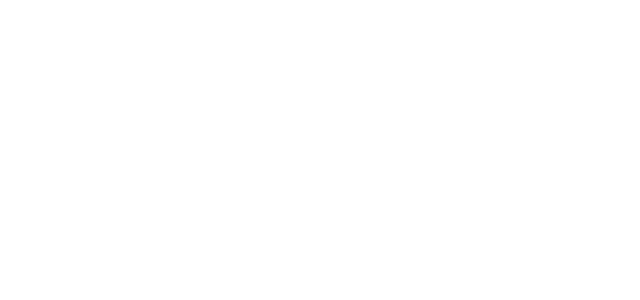
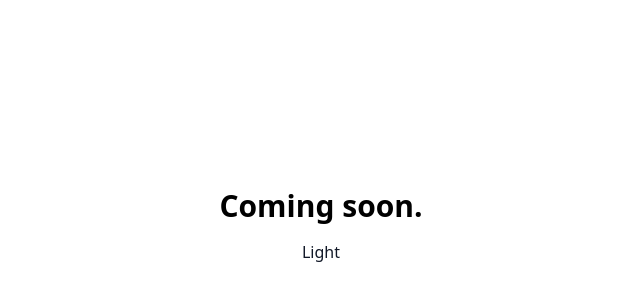
Before and after one commit to Mehmetali345Dev/website, a Nuxt app: page /blog in a window 1280 px wide. Before the commit this address had no page. Shown: the part 174-474 px from the top of the page, without its empty margins (319-959 px from the left). Built offline with nearby package versions, Linux system fonts and the light colour scheme; what @eggsydev/vue-lanyard would draw is missing.

Commit message:
Add coming soon page

```diff
--- a/src/components/Footer.vue
+++ b/src/components/Footer.vue
@@ -15,7 +15,7 @@
     "
   >
     <div class="grid md:flex justify-items-center md:justify-between w-8/12">
-      <a href="/" class="font-bold text-sm"
+      <a href="https://github.com/mehmetali345dev/mehmetali345.xyz" target="_blank" class="font-bold text-sm"
         >This website is open source on Github</a
       >
       <div class="md:flex hidden items-center space-x-4">
--- a/src/components/Navbar.vue
+++ b/src/components/Navbar.vue
@@ -36,7 +36,6 @@
           :to="link.link"
           >{{ link.title }}</nuxt-link
         >
-        <a href="https://blog.mehmetali345.xyz" target="_blank">Blog</a>
         <ColorSwitcher class="" />
       </div>
     </div>
@@ -61,6 +60,10 @@ export default {
           {
             title: "Donate",
             link: "#donate",
+          },
+                   {
+            title: "Blog",
+            link: "/blog",
           },
         ],
       },
--- /dev/null
+++ b/src/pages/blog.vue
@@ -0,0 +1,18 @@
+<template>
+  <div class="flex flex-col min-h-screen justify-center dark:bg-gray-900 items-center">
+      <h1 class="font-bold dark:text-gray-100 text-3xl">
+          Coming soon.
+      </h1>
+      <ColorSwitcher class="mt-4 dark:bg-gray-900"/>
+  </div>
+</template>
+
+<script>
+export default {
+
+}
+</script>
+
+<style>
+
+</style>
```
